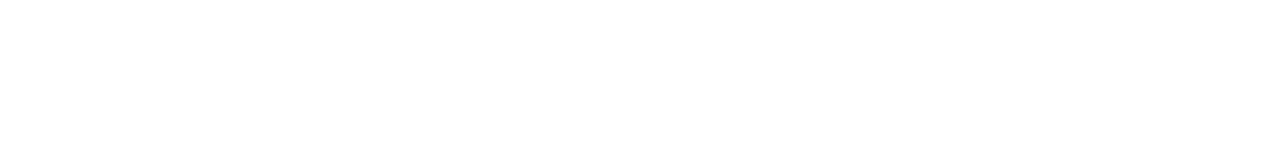
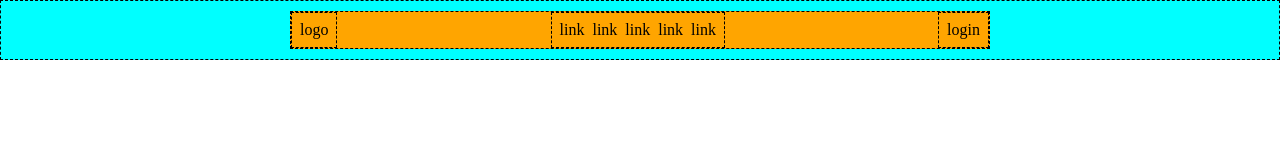
Before and after one commit to TheBloodShadow-py/htmlcss-struttura-discord, a plain HTML site: page index.html in a window 1280 px wide. Drawn offline with Linux system fonts and the light colour scheme.

Commit message:
ADD - header

```diff
--- a/css/main.css
+++ b/css/main.css
@@ -5,3 +5,76 @@
   padding: 0;
   box-sizing: border-box;
 }
+
+ul,
+ol {
+  list-style: none;
+}
+
+.bg-orange {
+  background-color: orange;
+}
+
+.bg-violet {
+  background-color: violet;
+}
+
+.bg-green {
+  background-color: green;
+}
+
+.bg-aqua {
+  background-color: aqua;
+}
+
+.bg-pink {
+  background-color: pink;
+}
+
+.bg-blue {
+  background-color: blue;
+}
+
+.bg-red {
+  background-color: red;
+}
+
+.bg-cyan {
+  background-color: cyan;
+}
+
+.bg-lightblue {
+  background-color: lightblue;
+}
+
+.container {
+  margin: 0 auto;
+  width: 700px;
+}
+
+.flex {
+  display: flex;
+}
+
+.border-dashed {
+  border: 1px dashed black;
+}
+
+.gap-4 {
+  gap: 8px;
+}
+
+.padding-4 {
+  padding: 8px;
+}
+
+/* HEADER */
+
+header {
+  min-height: 60px;
+  align-items: center;
+}
+
+.menu {
+  justify-content: space-between;
+}
--- a/index.html
+++ b/index.html
@@ -6,5 +6,24 @@
     <link rel="stylesheet" href="/css/main.css" />
     <title>Struttura discord</title>
   </head>
-  <body></body>
+  <body>
+    <!-- HEADER -->
+    <header class="bg-cyan flex border-dashed">
+      <div class="bg-orange container flex menu border-dashed">
+        <span class="border-dashed padding-4">logo</span>
+        <nav>
+          <ul class="flex border-dashed gap-4 padding-4">
+            <li>link</li>
+            <li>link</li>
+            <li>link</li>
+            <li>link</li>
+            <li>link</li>
+          </ul>
+        </nav>
+        <span class="border-dashed padding-4">login</span>
+      </div>
+    </header>
+    <main></main>
+    <footer></footer>
+  </body>
 </html>
```
